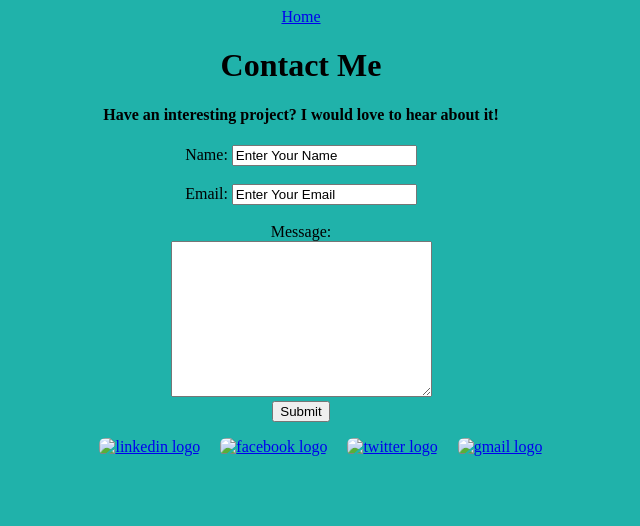
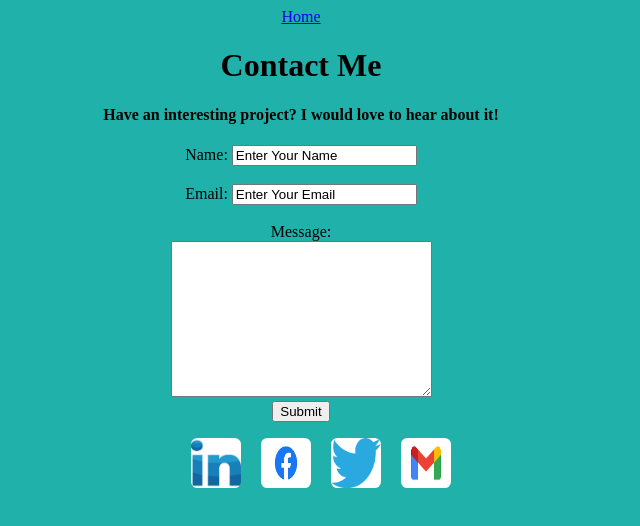
Before and after one commit to Narasimhamurty456/myportfolio, a plain HTML site: page myportfolio_contactme.html in a window 1280 px wide. Shown: the whole page, without its empty margins (339-979 px from the left). Drawn offline with Linux system fonts and the light colour scheme; the site is published under a folder, as on GitHub Pages, so addresses that start at the root find nothing.

Commit message:
Updated links

```diff
--- a/myportfolio_contactme.html
+++ b/myportfolio_contactme.html
@@ -48,10 +48,10 @@
                 </form>
             </section>
             <ul id="social-media">
-                <li><a href="https://www.linkedin.com/in/vcnmurthyposina/"><img src="/resources/css/images/linkedin logo.png" alt="linkedin logo"></a></li>
-                <li><a href="#"><img src="/resources/css/images/facebook logo.png" alt="facebook logo"></a></li>
-                <li><a href="#"><img src="/resources/css/images/twitter logo.png" alt="twitter logo"></a></li>
-                <li><a href="#"><img src="/resources/css/images/gmail logo.png" alt="gmail logo"></a></li>
+                <li><a href="https://www.linkedin.com/in/vcnmurthyposina/"><img src="./resources/css/images/linkedin logo.png" alt="linkedin logo"></a></li>
+                <li><a href="#"><img src="./resources/css/images/facebook logo.png" alt="facebook logo"></a></li>
+                <li><a href="#"><img src="./resources/css/images/twitter logo.png" alt="twitter logo"></a></li>
+                <li><a href="#"><img src="./resources/css/images/gmail logo.png" alt="gmail logo"></a></li>
             </ul>
 
         </main>
```
